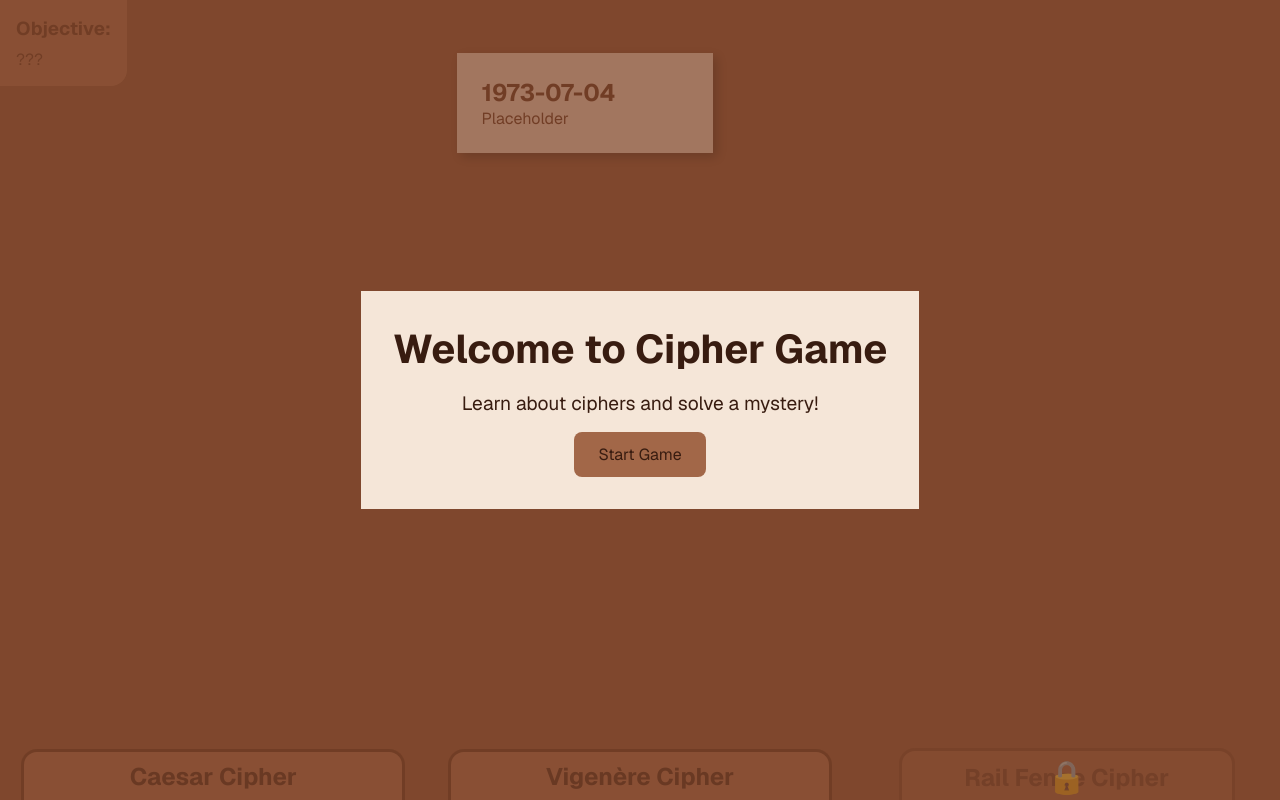
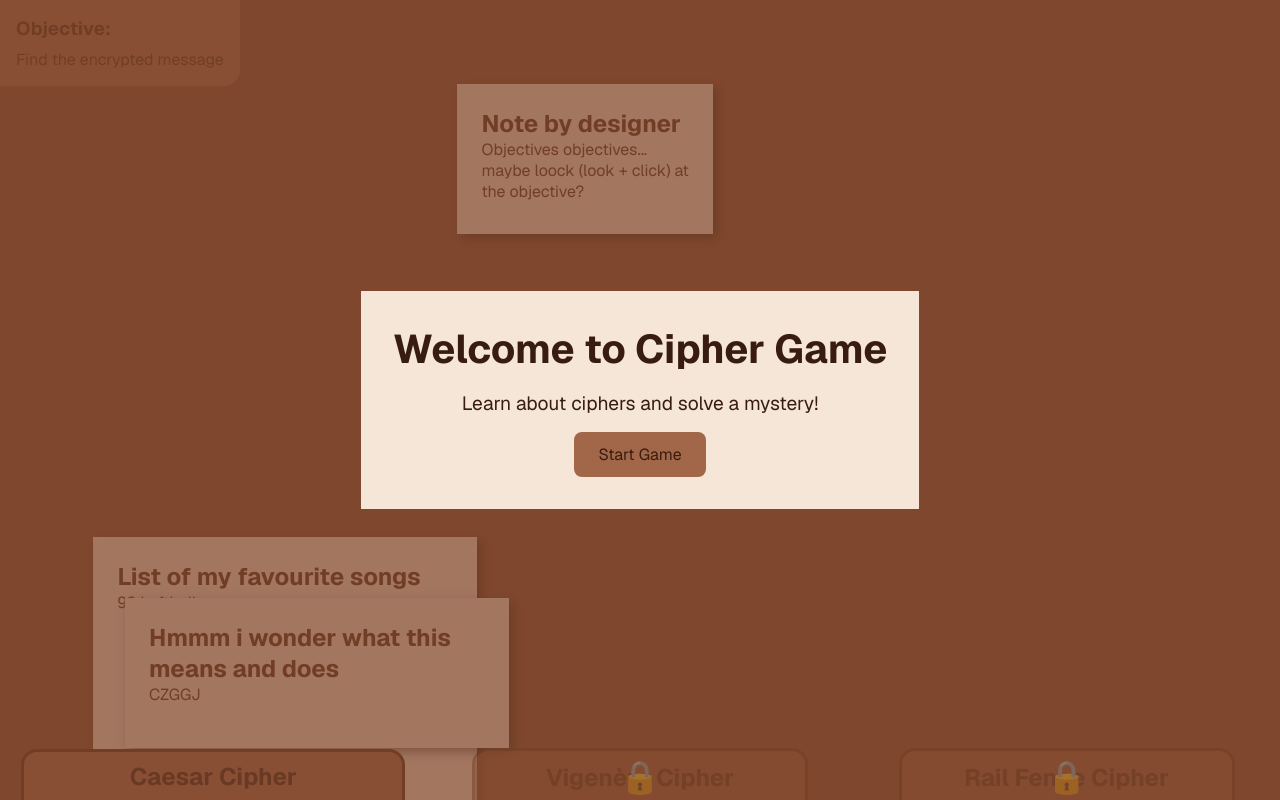
Before and after one commit to iamagoodperson-yay/cipher_game, a Next.js app: page / in a window 1280 px wide. Built offline with nearby package versions, Linux system fonts and the light colour scheme.

Commit message:
nono dont skip stages

```diff
--- a/app/game/page.tsx
+++ b/app/game/page.tsx
@@ -8,7 +8,7 @@ import { useState, useEffect } from "react";
 export default function Game() {
   const [topLeftOpen, setTopLeftOpen] = useState(false);
   const [evidencePos, setEvidencePos] = useState([] as { top: string; left: string }[]);
-  const [currentStage, setCurrentStage] = useState<gameStage>(3); // change back to 1 for prod
+  const [currentStage, setCurrentStage] = useState<gameStage>(1); // change back to 1 for prod
   const currGameStage = gameStages[currentStage];
 
   const [dialogOpen, setDialogOpen] = useState(false);
@@ -142,7 +142,7 @@ export default function Game() {
 
   useEffect(() => {
     const randomPositions = Object.entries(evidence[currentStage]).map(([_, value]) => ({
-      top: `${Math.random() * 50}vh`,
+      top: `${Math.random() * 80}vh`,
       left: `${Math.random() * (100 - parseInt(value.width))}vw`,
     }));
 
```
